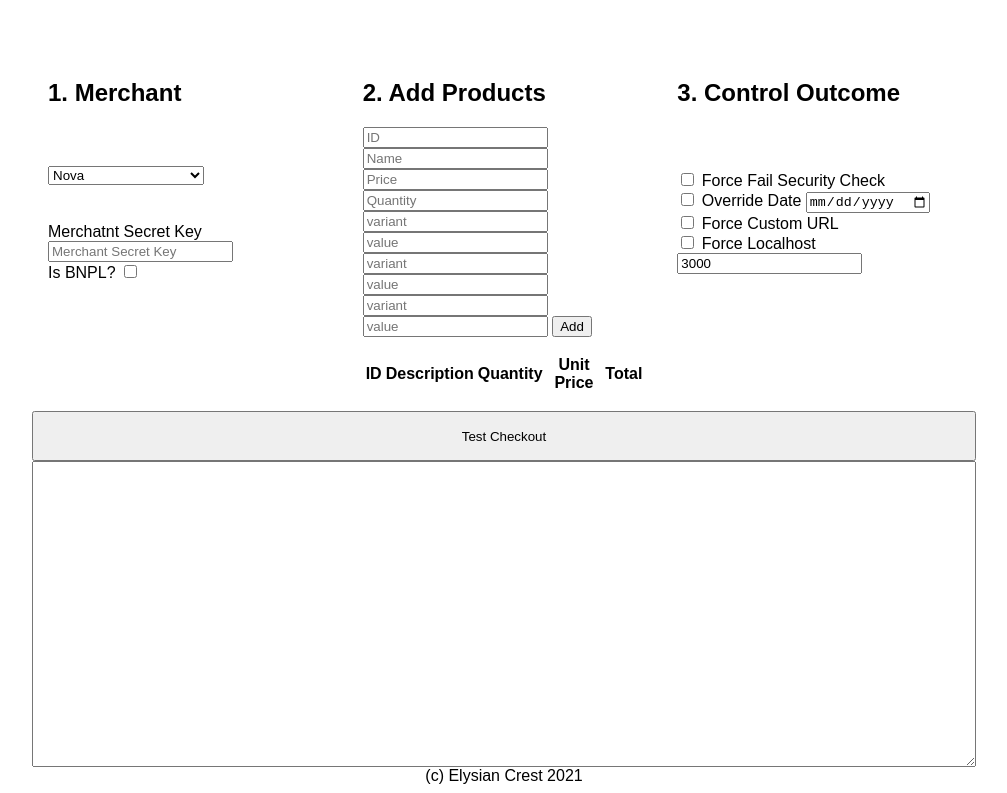
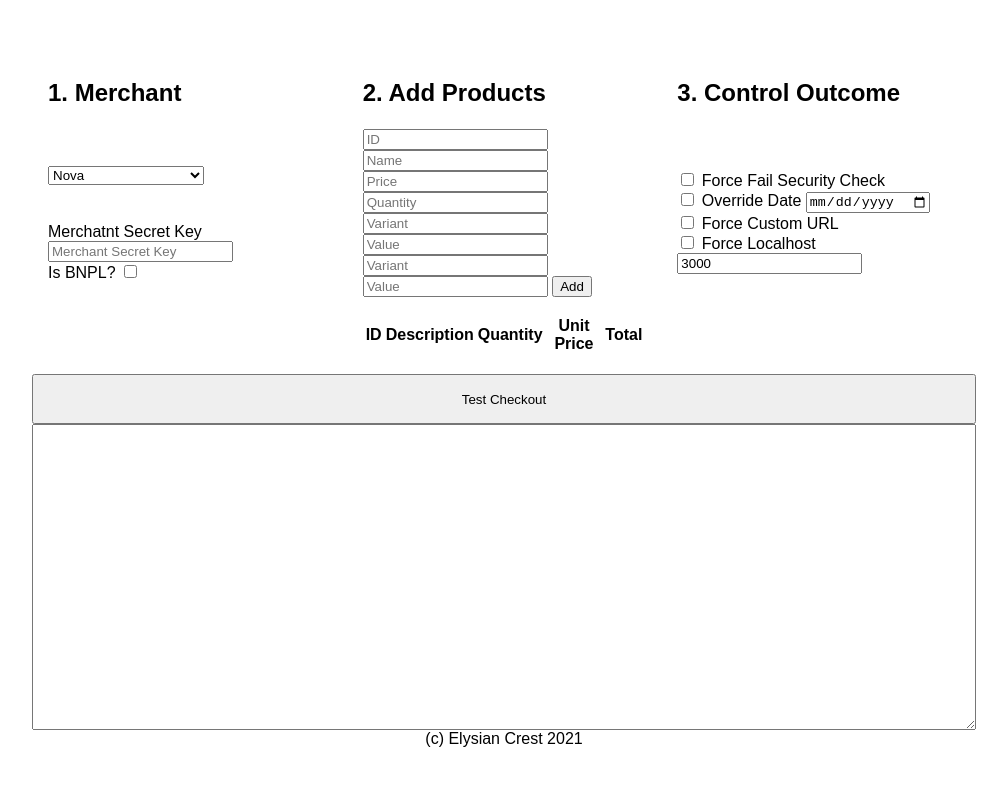
Before and after one commit to shehan-ec/m1-test-portal, a plain HTML site: page index.html in a window 1280 px wide. Shown: the part 87-880 px from the top of the page, without its empty margins (136-1143 px from the left). After the commit the page ends 843 px from the top, so only its background shows below. Drawn offline with Linux system fonts and the light colour scheme; a script that the page names is missing; a web font is replaced by a local one.

Commit message:
variants added

```diff
--- a/index.html
+++ b/index.html
@@ -48,14 +48,12 @@
                    <input type="number" name="price" placeholder="Price" required/>
                    <input type="number" name="qty" placeholder="Quantity" required/>
 
-                   <input type="number" name="v1" placeholder="variant" required/>
-                   <input type="number" name="v2" placeholder="value" required/>
+                   <input type="text" name="v1" placeholder="Variant" required/>
+                   <input type="text" name="v2" placeholder="Value" required/>
 
-                   <input type="number" name="v3" placeholder="variant" />
-                   <input type="number" name="v4" placeholder="value"/>
+                   <input type="text" name="v3" placeholder="Variant" />
+                   <input type="text" name="v4" placeholder="Value"/>
 
-                   <input type="number" name="v5" placeholder="variant" />
-                   <input type="number" name="v6" placeholder="value"/>
                    <button>Add</button>
                </form>
 
```
